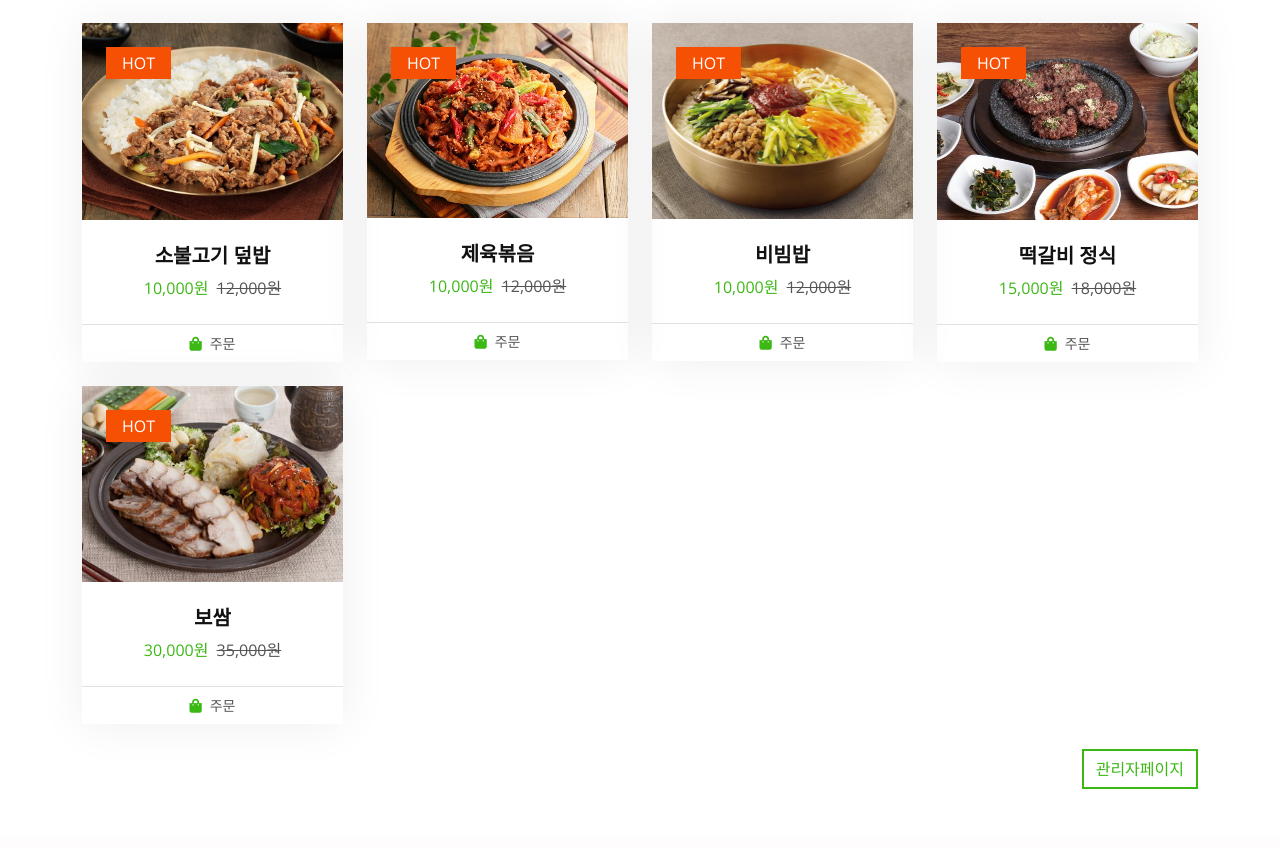
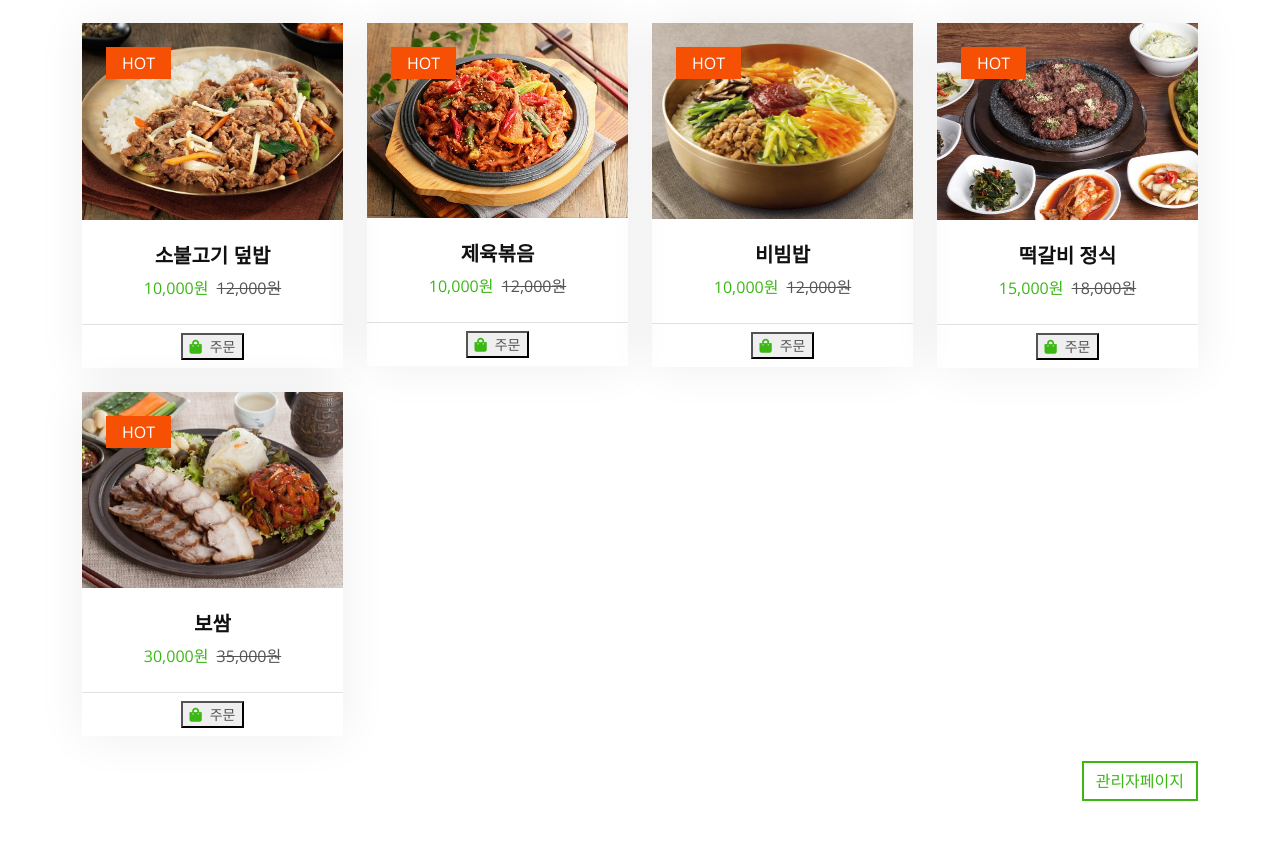
Before and after one commit to CLUB-ee/cakd_erp, a Django app: page /kiosk/ in a window 1280 px wide. Shown: the part 450-1299 px from the top of the page. Before the commit the page ends 1239 px from the top, so only its background shows below. Run offline with Django 3.2, Linux system fonts and the light colour scheme; some libraries are stand-ins or nearby versions.

Commit message:
kiosk_db_connect

```diff
--- /dev/null
+++ b/kiosk/templates/kiosk/cusorder.html
@@ -0,0 +1,3 @@
+{% load static %}
+
+{{ lis }}주문완료
--- a/kiosk/templates/kiosk/kiosk.html
+++ b/kiosk/templates/kiosk/kiosk.html
@@ -1,4 +1,5 @@
 {% load static %}
+
 <html lang="en">
 
 <head>
@@ -90,8 +91,11 @@
                     </ul>
                 </div> {% endcomment %}
             </div>
+
             <div class="tab-content">
                 <div id="tab-1" class="tab-pane fade show p-0 active">
+                    <form action="{% url 'kiosk:cusorder' %}" method="POST">
+                        {% csrf_token %}
                     <div class="row g-4">
                         <div class="col-xl-3 col-lg-4 col-md-6 wow fadeInUp" data-wow-delay="0.1s">
                             <div class="product-item">
@@ -106,7 +110,7 @@
                                 </div>
                                 <div class="d-flex border-top">
                                     <small class="w-100 text-center py-2">
-                                        <a class="text-body" href=""><i class="fa fa-shopping-bag text-primary me-2"></i>주문</a>
+                                        <button name='menuid' class="text-body" type="submit" value='1'><i class="fa fa-shopping-bag text-primary me-2"></i>주문</button>
                                     </small>
                                 </div>
                             </div>
@@ -124,7 +128,7 @@
                                 </div>
                                 <div class="d-flex border-top">
                                     <small class="w-100 text-center py-2">
-                                        <a class="text-body" href=""><i class="fa fa-shopping-bag text-primary me-2"></i>주문</a>
+                                        <button name='menuid' class="text-body" type="submit" value="2"><i class="fa fa-shopping-bag text-primary me-2"></i>주문</button>
                                     </small>
                                 </div>
                             </div>
@@ -142,7 +146,7 @@
                                 </div>
                                 <div class="d-flex border-top">
                                     <small class="w-100 text-center py-2">
-                                        <a class="text-body" href=""><i class="fa fa-shopping-bag text-primary me-2"></i>주문</a>
+                                        <button name='menuid' class="text-body" type="submit" value="3"><i class="fa fa-shopping-bag text-primary me-2"></i>주문</button>
                                     </small>
                                 </div>
                             </div>
@@ -160,7 +164,7 @@
                                 </div>
                                 <div class="d-flex border-top">
                                     <small class="w-100 text-center py-2">
-                                        <a class="text-body" href=""><i class="fa fa-shopping-bag text-primary me-2"></i>주문</a>
+                                        <button name='menuid' class="text-body" type="submit" value="4"><i class="fa fa-shopping-bag text-primary me-2"></i>주문</button>
                                     </small>
                                 </div>
                             </div>
@@ -178,11 +182,12 @@
                                 </div>
                                 <div class="d-flex border-top">
                                     <small class="w-100 text-center py-2">
-                                        <a class="text-body" href=""><i class="fa fa-shopping-bag text-primary me-2"></i>주문</a>
+                                        <button name='menuid' class="text-body" type="submit" value="5"><i class="fa fa-shopping-bag text-primary me-2"></i>주문</button>
                                     </small>
                                 </div>
                             </div>
                         </div>
+
                         {% comment %} <div class="col-xl-3 col-lg-4 col-md-6 wow fadeInUp" data-wow-delay="0.3s">
                             <div class="product-item">
                                 <div class="position-relative bg-light overflow-hidden">
@@ -248,6 +253,7 @@
                         </div> {% endcomment %}
 
                     </div>
+                </form>
                 </div>
                 <div id='kk' class="row g-0 gx-5 align-items-end">
                     <div class="col-lg-6">
--- a/kiosk/urls.py
+++ b/kiosk/urls.py
@@ -6,5 +6,5 @@ app_name = 'kiosk'
 
 urlpatterns = [
     path('',views.index, name='kiosk'),
-
+    path('cusorder/', views.cusorder, name='cusorder'),
 ]
--- a/kiosk/views.py
+++ b/kiosk/views.py
@@ -1,5 +1,57 @@
-from django.shortcuts import render
+
+from gc import get_objects
+from pipes import Template
+from django.shortcuts import render, redirect
+from django.views.generic import ListView, DetailView, CreateView, UpdateView, TemplateView
+from django.contrib.auth.mixins import LoginRequiredMixin, UserPassesTestMixin
+# 클래스 기반의 Rest CRUD 처리
+from erp.models import Cusord, Instock, Manager, Material, Menu, Ord, Outstock, Recipe
+from erp.serializers import CusordSerializer, InstockSerializer, OutstockSerializer, ManagerSerializer
+
+from rest_framework import status
+from rest_framework import generics
+from rest_framework import viewsets
+# generics 에 목록과 생성 API가 정의되어 있음
+from rest_framework.renderers import JSONRenderer, TemplateHTMLRenderer
+from rest_framework.views import APIView
+from rest_framework.response import Response
+from django.db.models import Q
+from django.db.models import Max, Min, Avg, Sum  # 뷰에서 db 계산할때 해야함
+import pandas as pd
+import json
+from django.http import JsonResponse
 
 # Create your views here.
 def index(request):
     return render(request, "kiosk/kiosk.html")
+
+def cusorder(request):
+
+    if request.method == "POST":
+
+        menuid= request.POST.get('menuid')
+        cusord = Cusord(menu_id=Menu.objects.get(menu_id=menuid) )
+        cusord.save()
+
+
+
+        return render(request, "kiosk/cusorder.html",{'lis':cusord})
+
+
+# class CusordAPIView(APIView):
+
+#     renderer_classes = [TemplateHTMLRenderer]
+#     template_name = 'orders.html'
+
+#     # serializer_class = ManagerSerializer
+
+#     def get(self, request):
+#         # if Instock.objects.exists():
+#         cnt = Cusord.objects.count()
+#         for i in range(1,cnt+1):
+#             total = (Cusord.objects.get(pk=i).in_quan) * (Cusord.objects.get(pk=i).mate_id.unit_cost)
+#             Cusord.objects.filter(pk=i).update(in_total=total)
+
+#         queryset = Cusord.objects.all().order_by('-in_num')
+
+#         return Response({'cusord': queryset})
```
